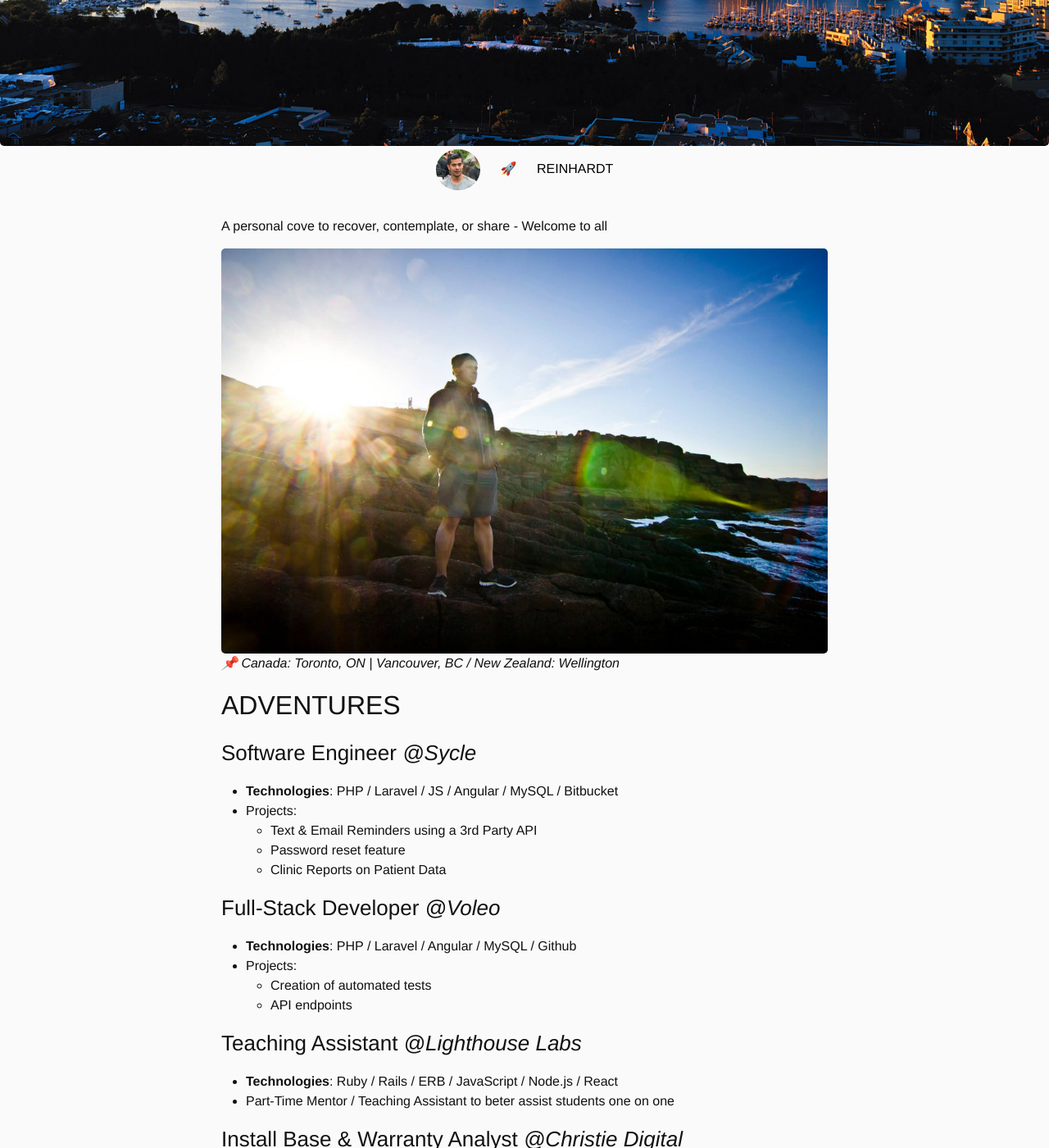
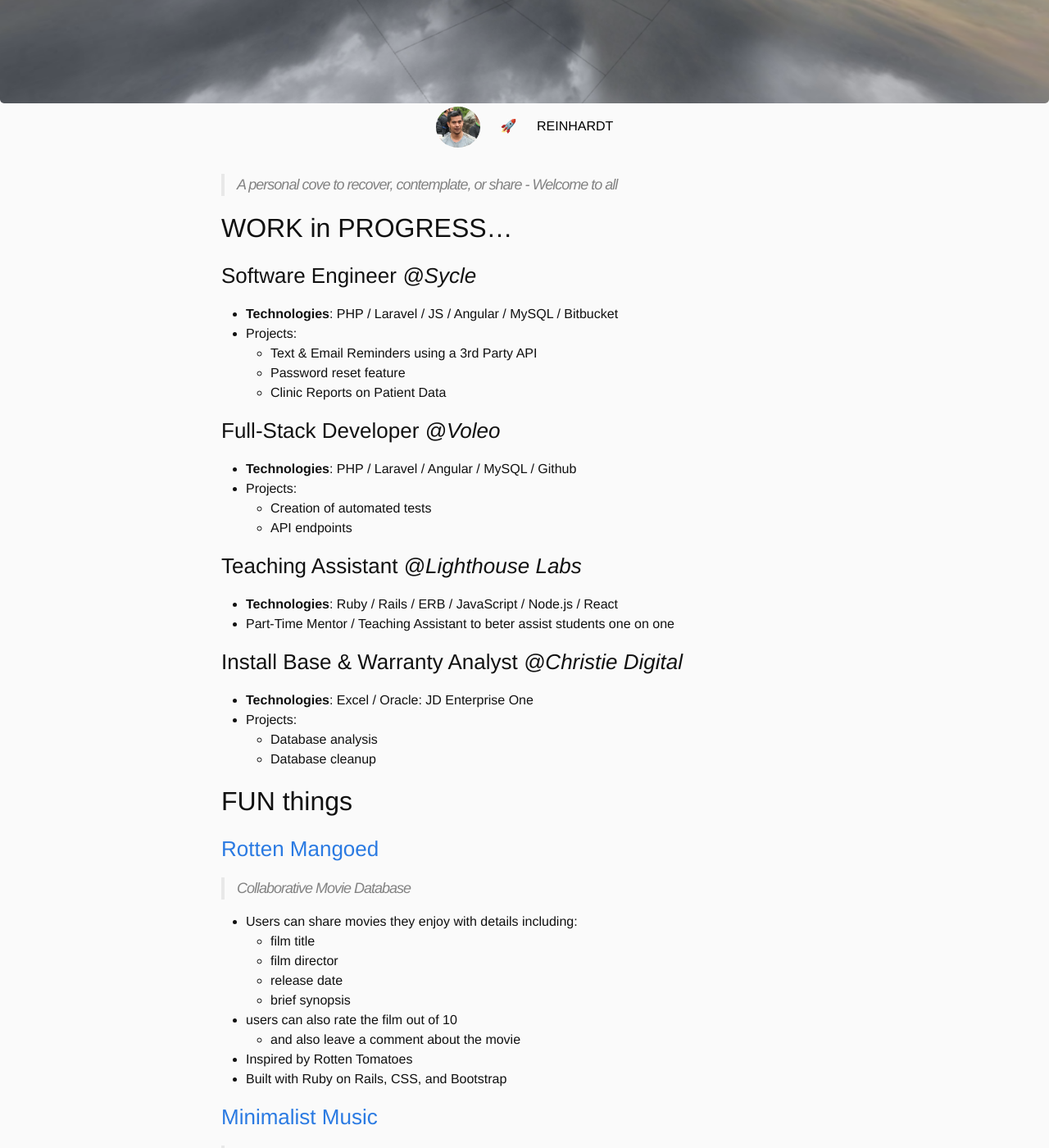
Before and after one commit to reinhardt021/reinhardt021.github.io, a Jekyll site: the page built from about.md, in a window 1280 px wide and 1400 px high, scrolled down 387 px. Shown: the whole window at 82% size. Built offline with Jekyll 4.4.1, drawn with Linux system fonts in a browser that asks for light colours; some of the changed text lies outside the part shown.

Commit message:
more styling updates

```diff
--- a/_layouts/default.html
+++ b/_layouts/default.html
@@ -2,7 +2,7 @@
 <html>
     {% include head.html %}
     <body>
-        <img id="adventure" src="{{ site.url }}/assets/vancouver_skyline_281-1.jpg"/>
+        <img id="adventure" src="{{ site.url }}/assets/projects-pic.png"/>
         {% include header.html %}
         <div class="page-content">
             <div class="wrapper">
--- a/about.md
+++ b/about.md
@@ -5,13 +5,10 @@
 ---
 
 
-{{ site.description }}
-
-![Self Reflection]({{ site.url }}/assets/self-reflection.jpg){: #self-reflection}
-_📌 Canada: Toronto, ON | Vancouver, BC / New Zealand: Wellington_
+> {{ site.description }}
 
 
-## ADVENTURES
+## WORK in PROGRESS...
 
 ### Software Engineer  _@Sycle_
 - **Technologies**: PHP / Laravel / JS / Angular / MySQL / Bitbucket
@@ -39,9 +36,9 @@
 
 
 
-![Loci]({{ site.url }}/assets/projects-pic.png){: #projects-pic}
+<!--![Loci]({{ site.url }}/assets/projects-pic.png){: #projects-pic}-->
 
-## WORK in PROGRESS...
+## FUN things
 
 <!-- # [Rotten Mangoed](http://rotten-mangoed.herokuapp.com/) -->
 
@@ -95,5 +92,9 @@
 - done while Mentoring for Lighthouse Labs Part-time course
 
 
+![Self Reflection]({{ site.url }}/assets/self-reflection.jpg){: #self-reflection}
+_📌 Canada: Toronto, ON | Vancouver, BC / New Zealand: Wellington_
+
+
 <!--![Vancouver Andy Livingstone Park]({{ site.url }}/assets/VAN_20160123_031328.jpg){: #contact-pic}-->
 <!--#### _Otherwise: exploring the world on another adventure_-->
--- a/index.html
+++ b/index.html
@@ -7,7 +7,7 @@
         Nootropic Nonsense
     </p> -->
     <!--<hr/>-->
-    <p>{{ site.description }}</p>
+    <blockquote>{{ site.description }}</blockquote>
     <!-- <h1 class="page-heading">POSTS</h1> -->
     <ul class="post-list">
         {% for post in site.posts %}
```
